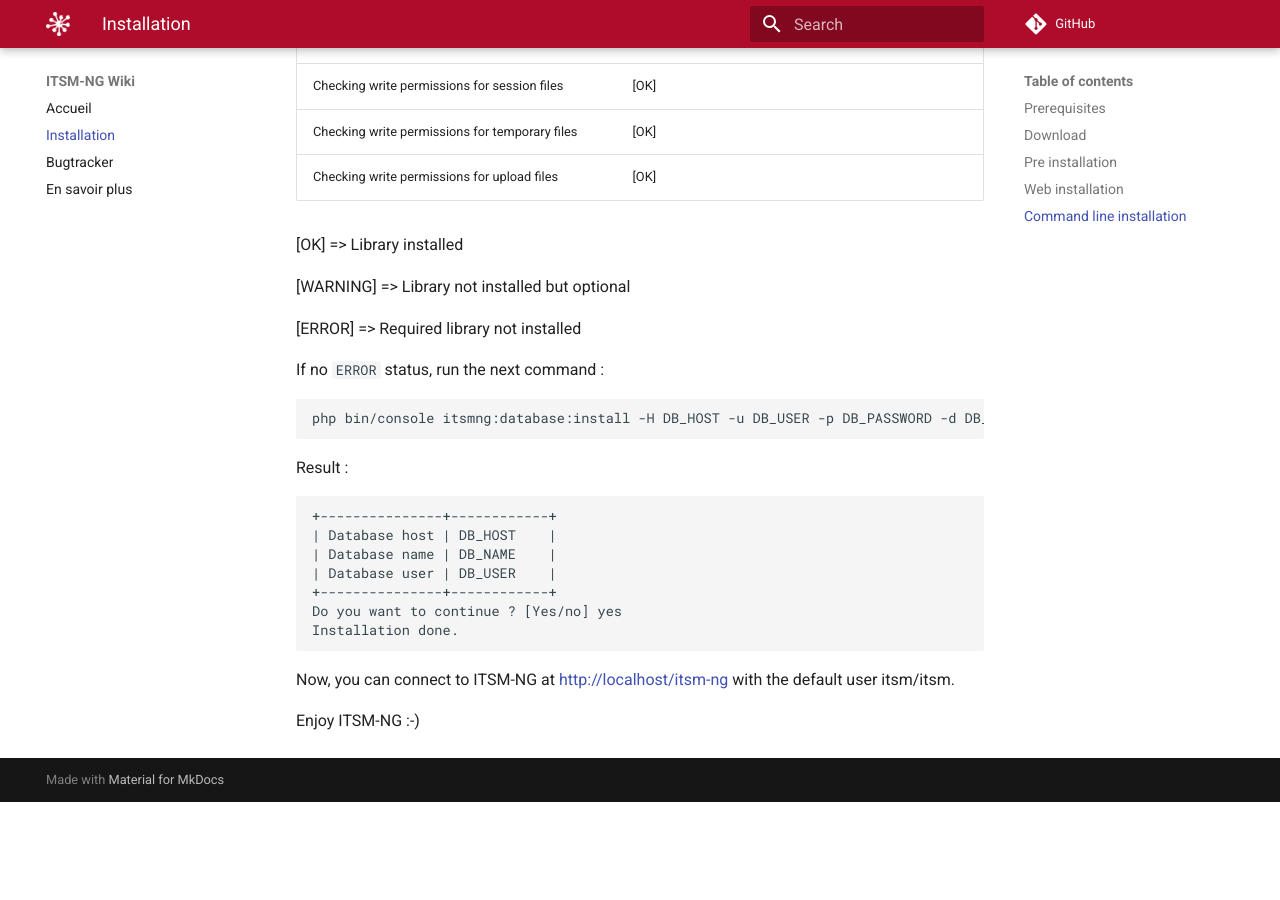
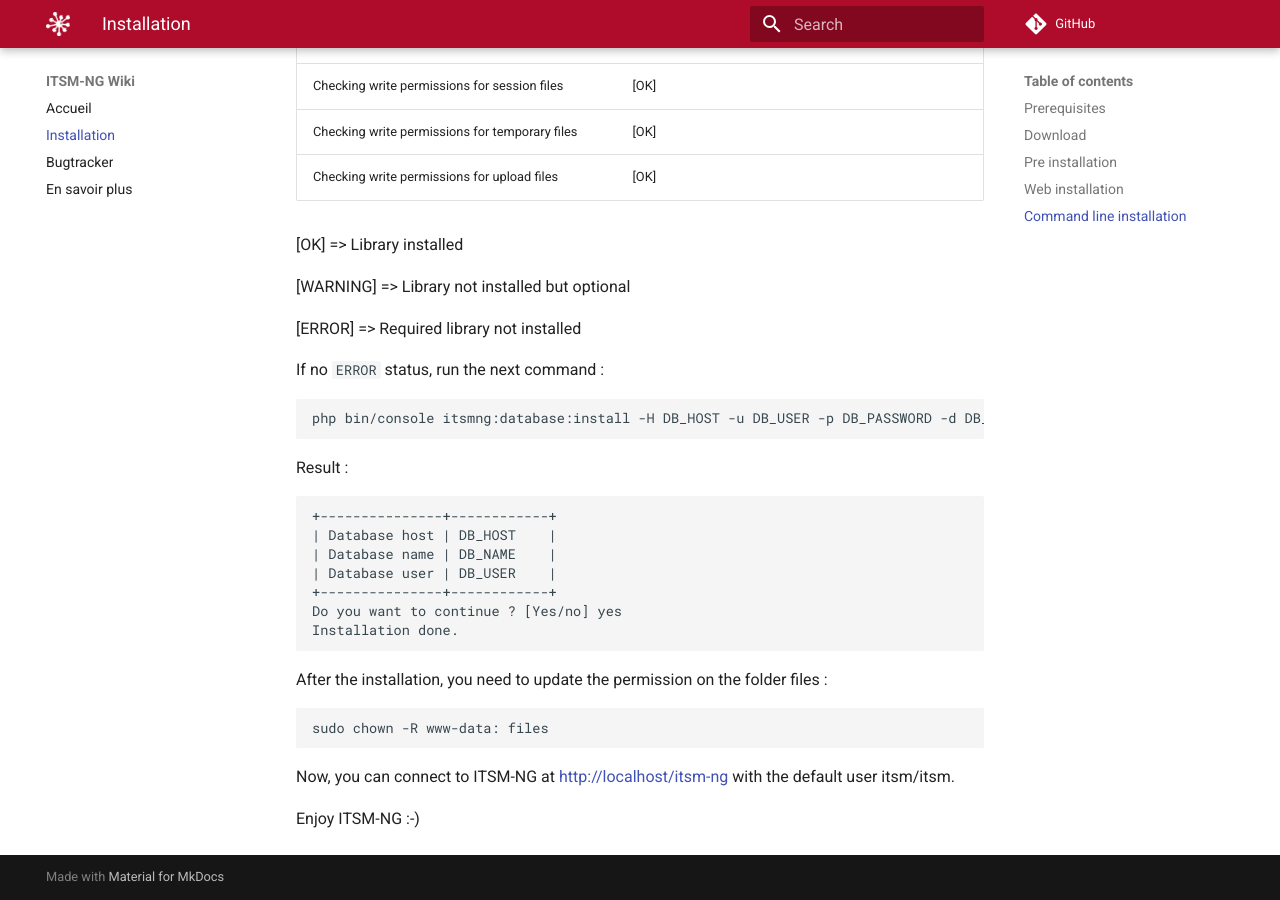
Before and after one commit to itsmng/wiki-backup, an MkDocs documentation site: the page built from docs/install.md, in a window 1280 px wide and 900 px high, scrolled down 7700 px. Built offline with MkDocs 1.6.1 and Material for MkDocs 9.7.7, drawn with Linux system fonts in a browser that asks for light colours; comment, search, counter and statistics services are not loaded; before the commit the page ends 8502 px from its top, so only the background shows below that.

Commit message:
fix(install): update command line post install

```diff
--- a/docs/install.md
+++ b/docs/install.md
@@ -174,6 +174,10 @@ Result :
     Do you want to continue ? [Yes/no] yes
     Installation done.
 
+After the installation, you need to update the permission on the folder files :
+
+    sudo chown -R www-data: files
+
 Now, you can connect to ITSM-NG at [http://localhost/itsm-ng](http://localhost/itsm-ng) with the default user itsm/itsm.
 
 Enjoy ITSM-NG :-)
```
